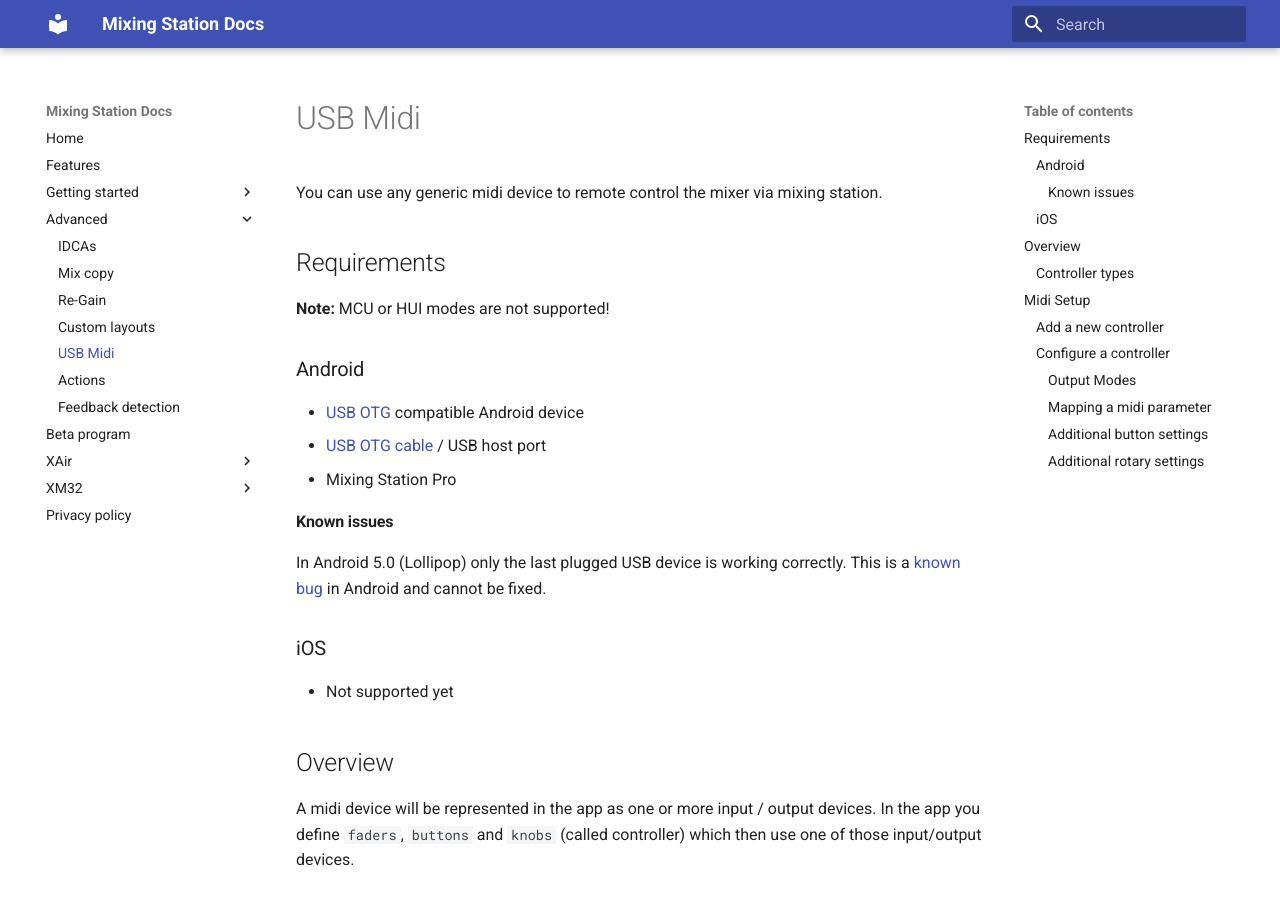
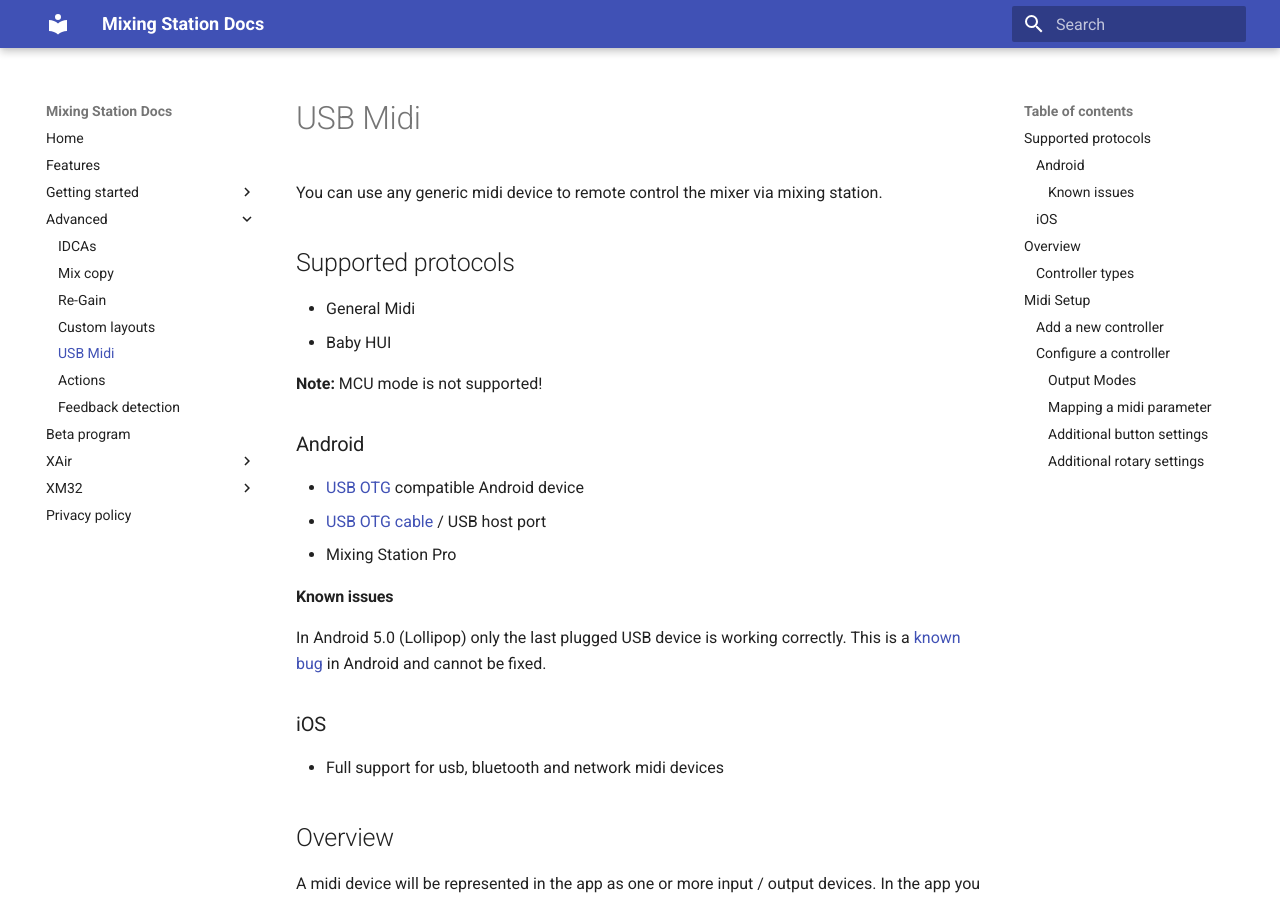
Before and after one commit to davidgiga1993/mixing-station-docs, an MkDocs documentation site: the page built from docs/usb-midi.md, in a window 1280 px wide and 900 px high. Built offline with MkDocs 1.6.1 and Material for MkDocs 9.7.7, drawn with Linux system fonts in a browser that asks for light colours.

Commit message:
Update usb-midi.md

```diff
--- a/docs/usb-midi.md
+++ b/docs/usb-midi.md
@@ -2,8 +2,11 @@
 
 You can use any generic midi device to remote control the mixer via mixing station.
 
-## Requirements
-**Note:** MCU or HUI modes are not supported!
+## Supported protocols
+- General Midi
+- Baby HUI
+
+**Note:** MCU mode is not supported!
 
 ### Android
 - [USB OTG](http://en.wikipedia.org/wiki/USB_On-The-Go) compatible Android device
@@ -14,7 +17,7 @@
 In Android 5.0 (Lollipop) only the last plugged USB device is working correctly. This is a [known bug](https://code.google.com/p/android/issues/detail?id=159897) in Android and cannot be fixed.
 
 ### iOS
-- Not supported yet
+- Full support for usb, bluetooth and network midi devices
 
 
 ## Overview
```
